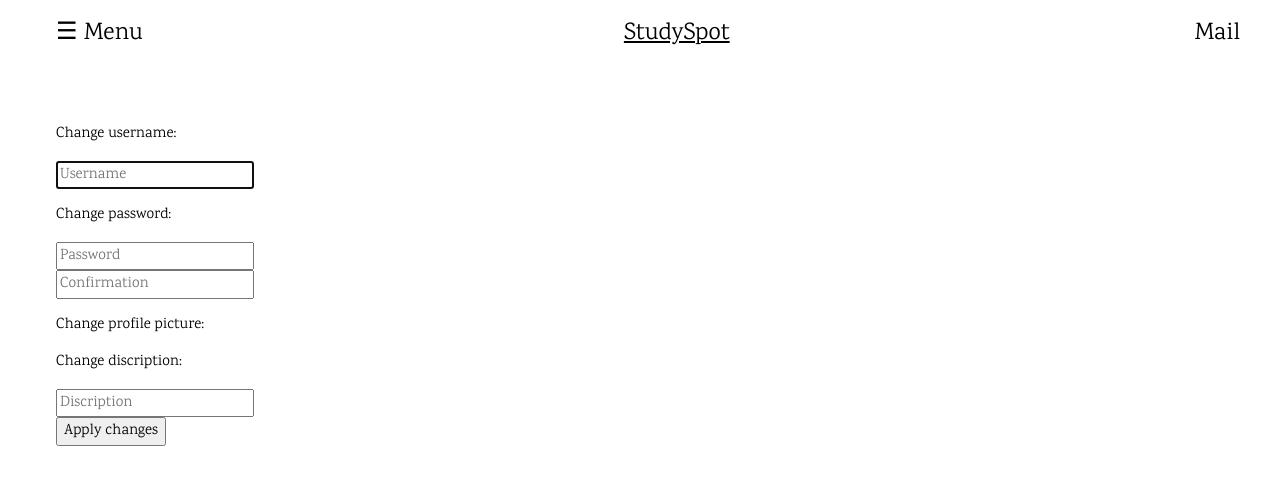
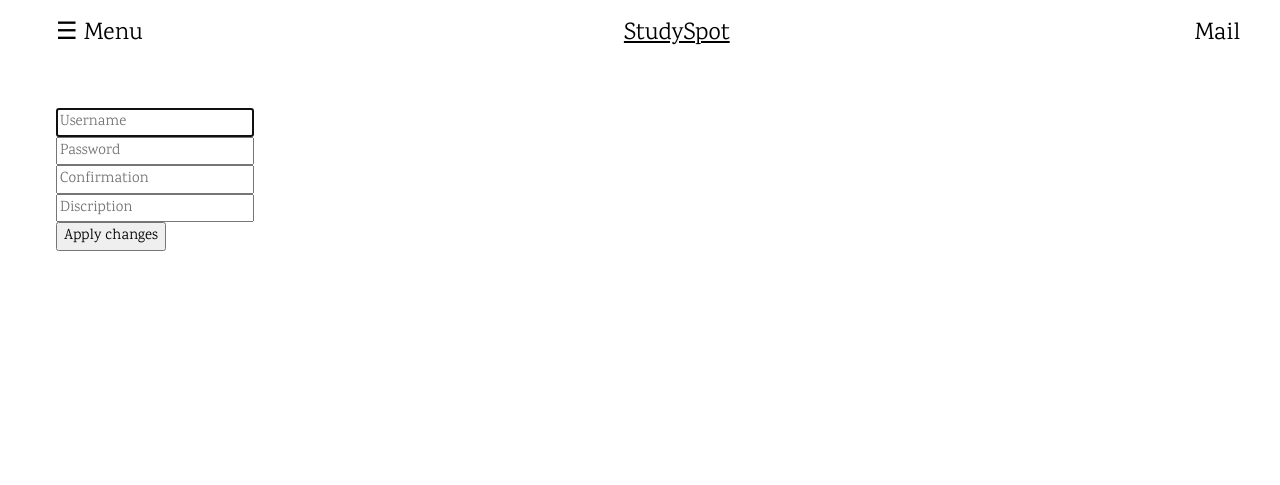
Before and after one commit to thomasjeu/project_ik15, a Flask app: page /settings in a window 1280 px wide. Shown: the top 485 px of the page. Run offline with Flask 2, Linux system fonts and the light colour scheme; a user stored in the database is signed in; some libraries are stand-ins or nearby versions.

Commit message:
settings bijna af

```diff
--- a/application.py
+++ b/application.py
@@ -33,19 +33,28 @@ Session(app)
 db = SQL("sqlite:///admin.db")
 
 
-@app.route("/settings")
+@app.route("/settings", methods=["GET", "POST"])
 @login_required
 def settings():
     if request.method == "POST":
+        print("hoi")
+        username = request.args.get("username")
+        confirmation = request.args.get("confirmation")
+        discription = request.args.get("discription")
+        password = request.args.get("password")
+        user_id = session.get("user_id")
+        print(user_id)
+        print(username)
+        print(password)
 
         if request.args.get("username"):
-            changeusername()
+            changeusername(username, user_id)
 
         if request.args.get("password"):
-            changepassword()
+            changepassword(password, confirmation, user_id)
 
         if request.args.get("discription"):
-            changediscription()
+            changediscription(discription, user_id)
 
         return render_template("settings.html")
 
--- a/helpers.py
+++ b/helpers.py
@@ -41,44 +41,32 @@ def login_required(f):
     return decorated_function
 
 
-def changepassword():
+def changepassword(password, confirmation, user_id):
     """ Changes password """
 
-    # Ensure password was submitted
-    if not request.form.get("password"):
-        return apology("must provide password")
-
-    # Password confirmation
-    elif not request.form.get("confirmation"):
-        return apology("must provide confirmation of password")
-
     # Check if passwords are similair
-    elif request.form.get("password") != request.form.get("confirmation"):
+    if (password != confirmation):
         return apology("passwords must be the same")
 
     # Hashes the password
-    password = request.form.get("password")
     hash = generate_password_hash(password, method='pbkdf2:sha256', salt_length=8)
 
     # Update password in database
-    user_id = session.get("user_id")
+
     db.execute("UPDATE users SET hash=:hash WHERE id=:user_id", user_id=user_id, hash=hash)
 
     # Redirt to index
-    return redirect("/settings")
+    return True
 
-def changeusername():
-    username = request.form.get("username")
-    user_id = session.get("user_id")
+def changeusername(username, user_id):
 
     db.execute("UPDATE users SET username=:username WHERE id=:user_id", user_id=user_id, username=username)
 
-    return redirect("/settings")
+    return True
 
-def changediscription():
-    discription = request.form.get("discription")
-    user_id = session.get("user_id")
+def changediscription(discription, user_id):
+
 
     db.execute("UPDATE users SET discription=:discription WHERE id=:user_id", user_id=user_id, discription=discription)
 
-    return redirect("/settings")
+    return True
--- a/templates/settings.html
+++ b/templates/settings.html
@@ -1,16 +1,16 @@
 {% extends "layout.html" %}
 
 {% block title %}
-    Log In
+    Settings
 {% endblock %}
 
 {% block main %}
     <form action="/settings" method="post">
-        <p>Change username:</p>
+        <!--<p>Change username:</p>-->
         <div class="form-group">
-                <input autocomplete="off" autofocus class="form-control" id="username" name="username" placeholder="Username" type="text">
+            <input autocomplete="off" autofocus class="form-control" id="username" name="username" placeholder="Username" type="text">
         </div>
-        <p>Change password:</p>
+        <!--<p>Change password:</p>-->
         <div class="form-group">
             <input class="form-control" id="password" name="password" placeholder="Password" type="password">
         </div>
@@ -18,15 +18,14 @@
             <input class="form-control" id="confirmation" name="confirmation" placeholder="Confirmation" type="confirmation">
         </div>
 
-        <p>Change profile picture:</p>
+        <!--<p>Change profile picture:</p>-->
 
-        <p>Change discription:</p>
+        <!--<p>Change discription:</p>-->
         <div class="form-group">
             <input class="form-control" id="discription" name="discription" placeholder="Discription" type="text">
         </div>
 
-        <button class="btn btn-primary" onclick="lastcheck()" type="submit">Apply changes</button>
-
+        <button class="btn btn-primary" type="submit">Apply changes</button>
 
     </form>
 
```
